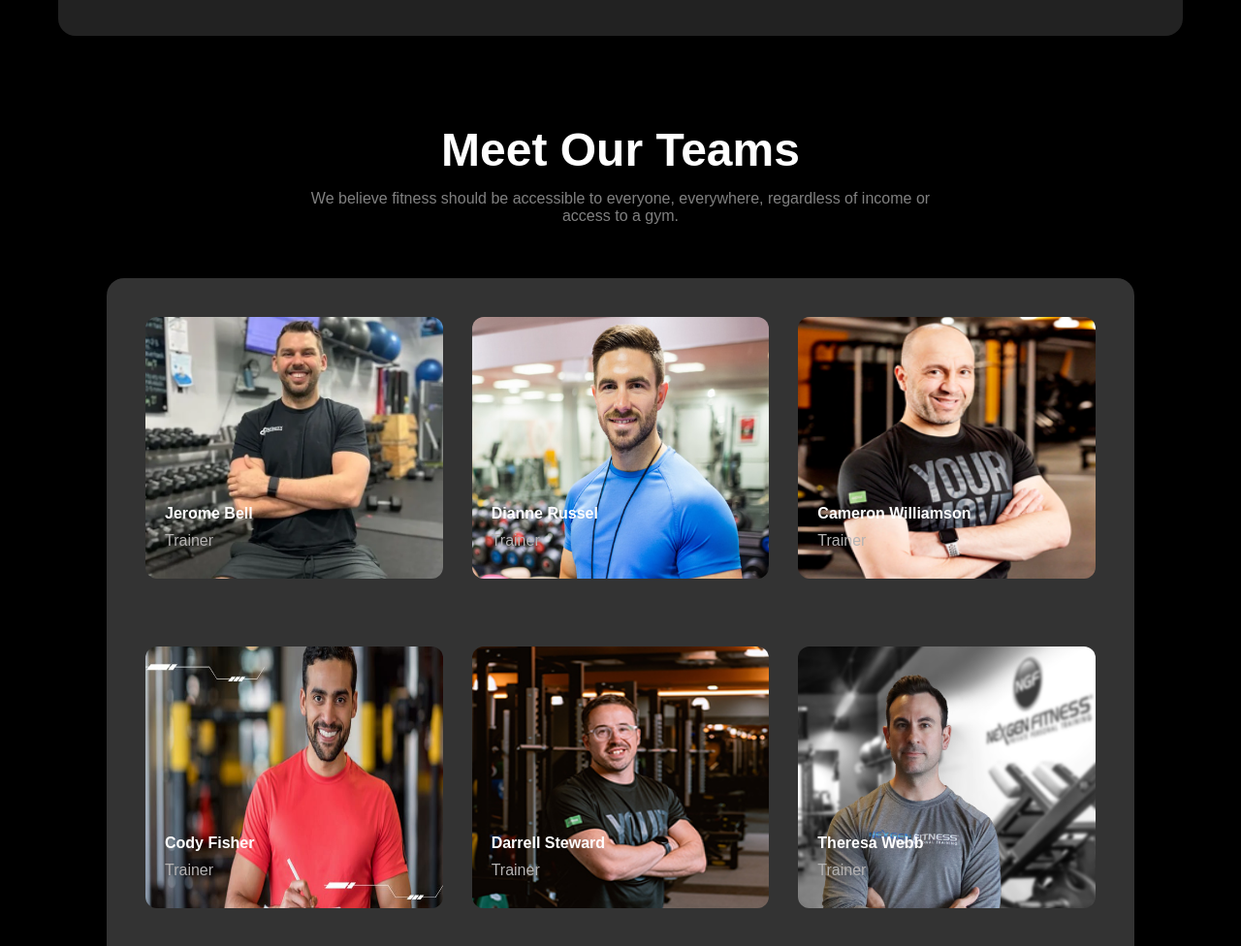
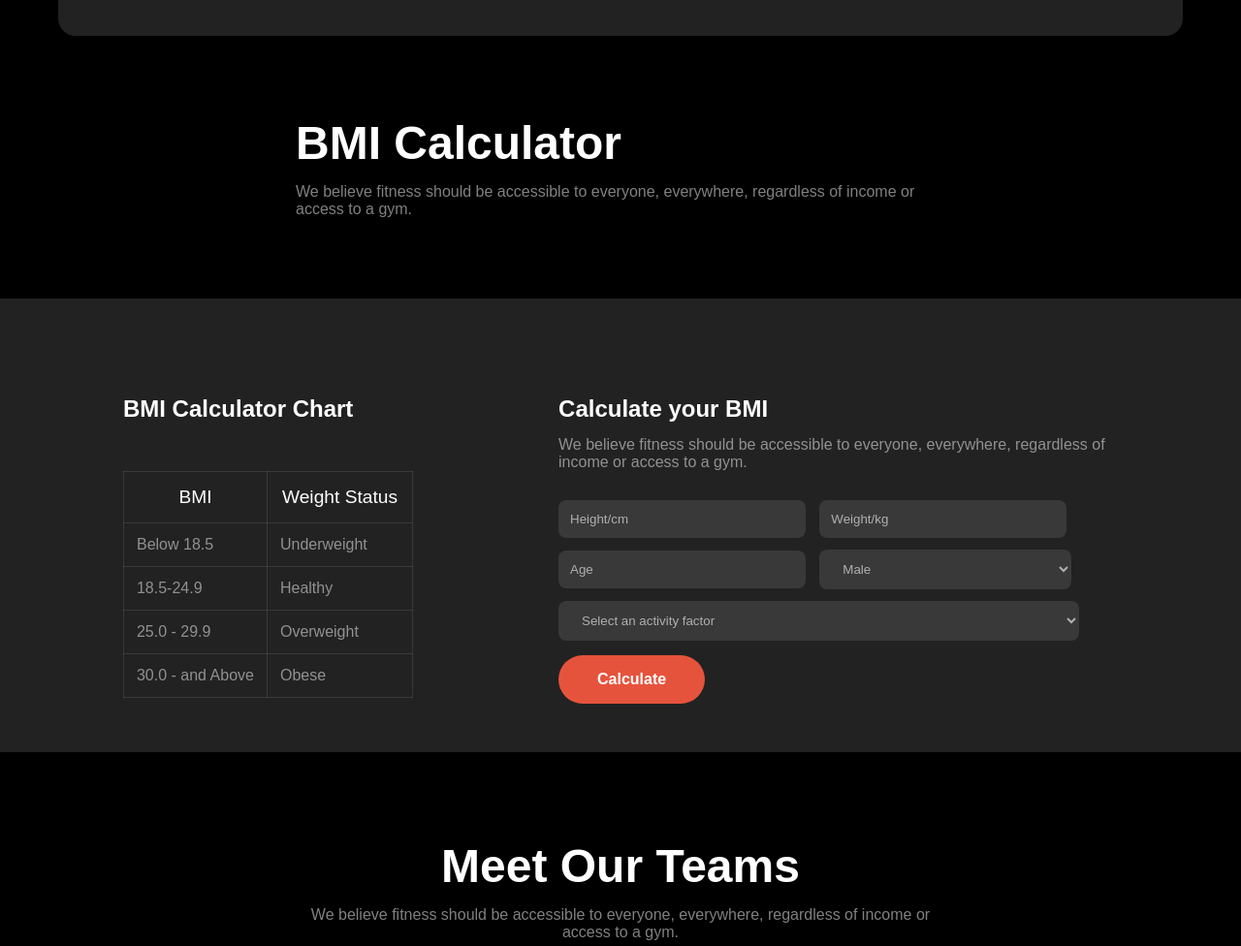
Before and after one commit to aminulislamolin22/RB10A2-Fitness-Site, a plain HTML site: page index.html in a window 1280 px wide. Shown: the part 1754-2730 px from the top of the page at 97% size. Drawn offline with Linux system fonts and the light colour scheme; a web font is replaced by a local one.

Commit message:
bmi completed

```diff
--- a/index.html
+++ b/index.html
@@ -106,12 +106,78 @@
                 <img src="images/run.jpg" alt="">
             </div>
         </section>
+
+        <section class="bmi">
+            <div class="bmi-heading">
+                <h2 class="bmi-title">BMI Calculator</h2>
+                <p class="bmi-description">We believe fitness should be accessible to everyone, everywhere, regardless
+                    of
+                    income or access to a gym.</p>
+            </div>
+            <div>
+                <div class="calculator-chart-container">
+                    <div class="bmi-chart">
+                        <h3 class="bmi-sub-title">BMI Calculator Chart</h3>
+                        <table>
+                            <tr>
+                                <th>BMI</th>
+                                <th>Weight Status</th>
+                            </tr>
+                            <tr>
+                                <td>Below 18.5</td>
+                                <td>Underweight</td>
+                            </tr>
+                            <tr>
+                                <td>18.5-24.9</td>
+                                <td>Healthy</td>
+                            </tr>
+                            <tr>
+                                <td>25.0 - 29.9</td>
+                                <td>Overweight</td>
+                            </tr>
+                            <tr>
+                                <td>30.0 - and Above</td>
+                                <td>Obese</td>
+                            </tr>
+                        </table>
+                    </div>
+                    <div class="bmi-calculator">
+                        <div class="calculator-text-container">
+                            <h3 class="bmi-sub-title">Calculate your BMI</h3>
+                            <p class="bmi-description">
+                                We believe fitness should be accessible to everyone, everywhere, regardless of
+                                income or access to a gym.
+                            </p>
+                        </div>
+                        <div class="bmi-input">
+                            <div class="height-weight">
+                                <input type="number" name="height" id="" placeholder="Height/cm">
+                                <input type="number" name="weight" id="" placeholder="Weight/kg">
+                            </div>
+                            <div class="age-sex">
+                                <input type="number" name="age" id="" placeholder="Age">
+                                <select name="sex" id="">
+                                    <option value="male">Male</option>
+                                    <option value="female">Female</option>
+                                </select>
+                            </div>
+                            <div>
+                                <select id="activity" name="activity" id="">
+                                    <option value="">Select an activity factor</option>
+                                </select>
+                            </div>
+                        </div>
+                        <button class="primary-btn calculate-btn">Calculate</button>
+                    </div>
+                </div>
+            </div>
+        </section>
         <section class="teams">
             <div class="team-text-container">
                 <h3 class="team-title">Meet Our Teams</h3>
                 <p class="team-subtitle">
-                    We believe fitness should be accessible to everyone, everywhere, regardless of income or access to a
-                    gym.
+                    We believe fitness should be accessible to everyone, everywhere, regardless of income or access
+                    to a gym.
                 </p>
             </div>
             <div class="team-members">
@@ -152,7 +218,8 @@
         <div class="footer-container">
             <div class="footer-text-container">
                 <h2 class="footer-title"><em>Fitness</em></h2>
-                <p class="footer-subtitle">We believe fitness should be accessible to everyone, everywhere, regardless of income or access to a gym. With hundreds of professional workouts.</p>
+                <p class="footer-subtitle">We believe fitness should be accessible to everyone, everywhere, regardless
+                    of income or access to a gym. With hundreds of professional workouts.</p>
             </div>
             <div>
                 <h3 class="get-title">Get Started</h3>
--- a/styles/style.css
+++ b/styles/style.css
@@ -268,6 +268,111 @@ header {
 }
 
 
+/* bmi styles */
+
+.bmi-heading {
+    padding: 8px;
+    max-width: 670px;
+    margin: 75px auto;
+    text-align: left;
+}
+
+.bmi-title {
+    color: rgb(255, 255, 255);
+    font-size: 3rem;
+    font-weight: 900;
+}
+
+.bmi-description {
+    color: rgba(255, 255, 255, 0.5);
+    margin-top: 14px;
+}
+
+.bmi-calculator{
+    max-width: 577px;
+}
+
+.calculator-chart-container{
+    background-color: rgb(34, 34, 34);
+    display: flex;
+    justify-content: center;
+    gap: 150px;
+    padding: 50px;
+}
+
+.bmi-sub-title {
+    color: rgb(255, 255, 255);
+    font-size: 1.5rem;
+    font-weight: 900;
+    margin-top: 50px;
+}
+
+.bmi-chart table {
+    border-collapse: collapse;
+}
+
+table {
+    margin-top: 50px;
+}
+
+table th {
+    color: #fff;
+    padding: 15px;
+    font-size: 1.2rem;
+    font-weight: 500;
+}
+
+table th,
+td {
+    border: 1px solid rgba(255, 255, 255, 0.1);
+}
+
+table td {
+    color: rgba(255, 255, 255, 0.5);
+    padding: 13px;
+    font-size: 1rem;
+}
+
+.bmi-input {
+    margin-top: 30px;
+    display: flex;
+    flex-direction: column;
+    gap: 12px;
+    max-width: 650px;
+}
+
+.bmi-input input {
+    width: calc(100% - 60%);
+    border-radius: 8px;
+    padding: 12px;
+    background: rgba(255, 255, 255, 0.1);
+    color: rgb(255, 255, 255);
+    border: none;
+    margin-right: 10px;
+}
+
+.bmi-input select {
+    padding: 12px 20px;
+    border-radius: 8px;
+    width: 45%;
+    border: none;
+    background: rgba(255, 255, 255, 0.1);
+    color: rgba(255, 255, 255, 0.6);
+}
+
+#activity{
+    width: 93%;
+}
+
+::placeholder{
+    color: rgba(255, 255, 255, 0.6);
+}
+
+.calculate-btn{
+    margin-top: 15px;
+}
+
+
 /* meet teams style */
 
 .teams {
@@ -492,6 +597,31 @@ hr {
         text-align: left;
     }
 
+    .bmi{
+        margin: 20px;
+    }
+
+    .bmi-heading {
+        margin: 20px;
+    }
+
+    .bmi-sub-title {
+        font-size: 1rem;
+    }
+
+    table th{
+        font-size: 1rem;
+    }
+
+    .calculator-chart-container{
+        flex-direction: column;
+        gap: 20px;
+    }
+
+    #activity{
+        width: 94%;
+    }
+
     .teams,
     .team-text-container {
         margin: 0 20px;
@@ -506,16 +636,20 @@ hr {
         flex-direction: column;
     }
 
-    .footer-container{
-        flex-direction: column;
-        text-align: start;
+    footer {
+        margin: 0px;
+        padding: 20px;
     }
 
-    .footer-text-container{
+    .footer-container {
+        flex-direction: column;
+    }
+
+    .footer-text-container {
         max-width: none;
     }
 
-    .get-title{
-        margin: 35px 0;
+    .get-title {
+        margin: 30px 0;
     }
 }
```
Lines whose indentation alone changed are shown as unchanged.
